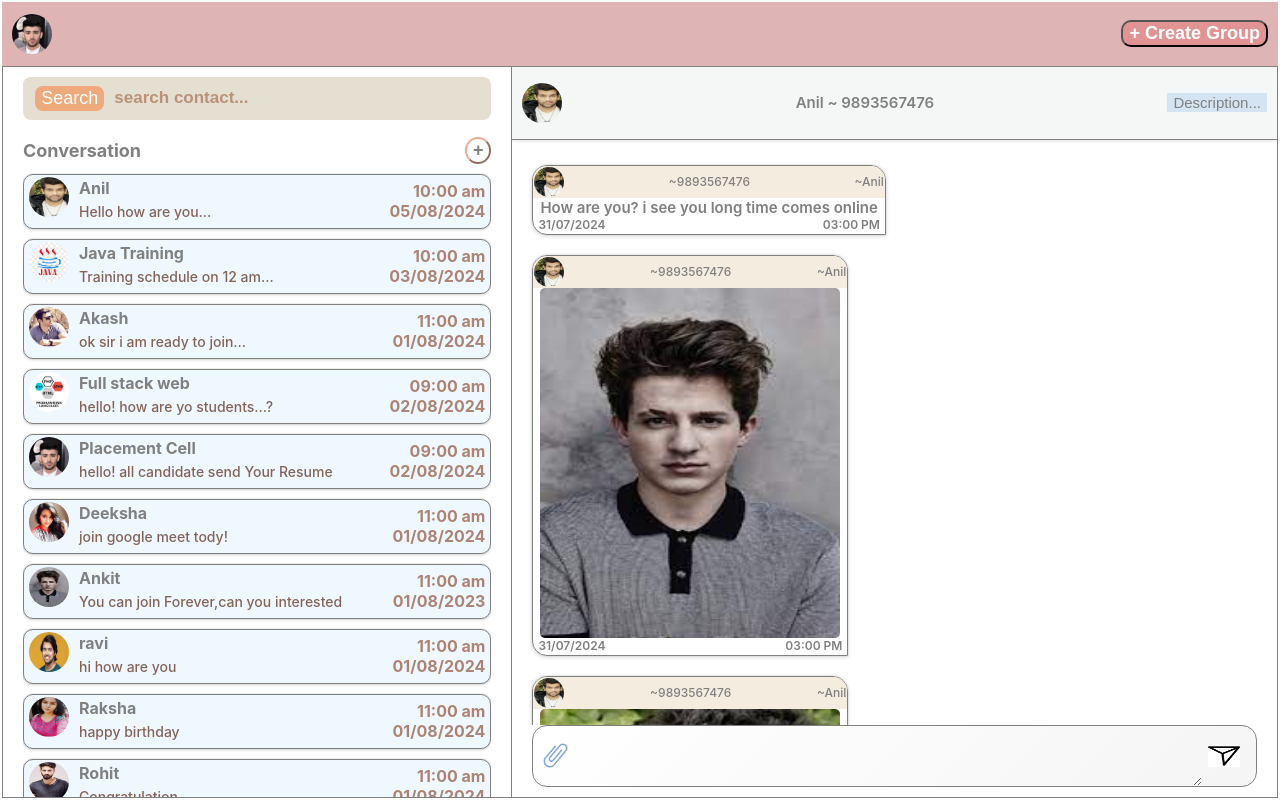
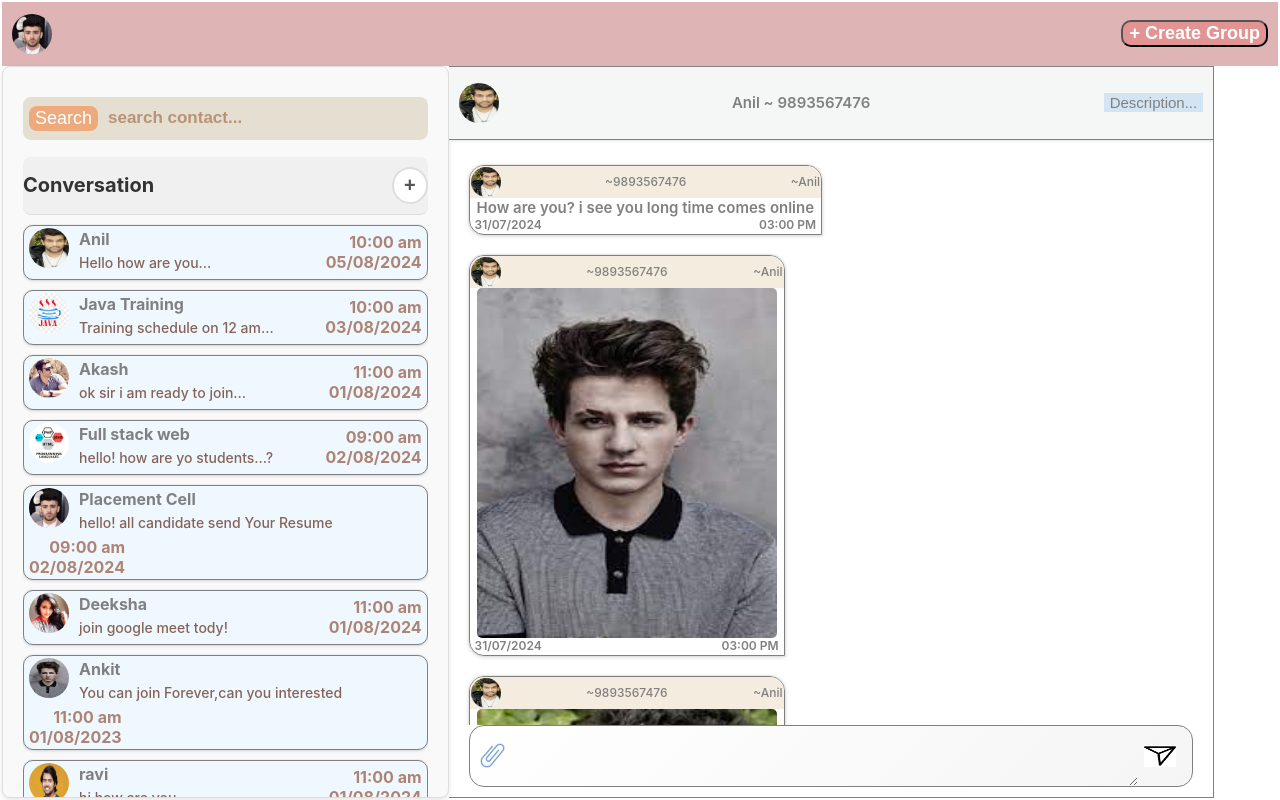
Before and after one commit to SparshAgrawa/Chat_App, a React (Create React App) app: page / in a window 1280 px wide. Built offline with nearby package versions, Linux system fonts and the light colour scheme.

Commit message:
Update contactList.css

```diff
--- a/src/styles/contactList.css
+++ b/src/styles/contactList.css
@@ -1,79 +1,97 @@
 .ContactList {
   height: 92%;
-  width: 40%;
-  border: solid 1px grey;
+  width: 35%;
+  border: 1px solid #ddd;
   display: inline-block;
   box-sizing: border-box;
   overflow: hidden;
-  margin-left: 0;
-  padding: 0 20px;
+  padding: 20px;
   position: relative;
+  background-color: #f9f9f9;
+  border-radius: 8px;
+  box-shadow: 0 2px 5px rgba(0, 0, 0, 0.1);
 }
 
 .contactsListMain {
-  overflow-x: hidden;
-  height: 90%;
-  padding-bottom: 40px;
+  overflow-y: auto;
+  height: calc(100% - 50px);
+  padding-bottom: 50px;
   box-sizing: border-box;
 }
 
 .searchResults {
-  width: 92.5%;
-  border: solid 2px grey;
-  border-top: solid 1px;
+  width: calc(100% - 20px);
+  border: 2px solid #ddd;
+  border-top: 1px solid #ddd;
   box-sizing: border-box;
-  overflow-x: hidden;
-  padding: 10px;
+  overflow-y: auto;
+  padding: 15px;
   position: absolute;
-  top: 50px;
-  padding-bottom: 20px;
-  background-color: papayawhip;
-  border-bottom-left-radius: 15px;
-  border-bottom-right-radius: 15px;
+  top: 60px;
+  background-color: #fff;
+  border-radius: 10px;
+  box-shadow: 0 2px 4px rgba(0, 0, 0, 0.1);
 }
 
 .hideSearchResultsBtn {
-  border-radius: 10px;
+  border-radius: 5px;
   outline: none;
-  border: solid 1px gray;
-  color: red;
-  background-color: peachpuff;
+  border: 1px solid #ddd;
+  color: #d9534f;
+  background-color: #f7f7f7;
   text-align: center;
-  font-weight: 400;
+  font-weight: 500;
   position: absolute;
-  top: 0;
-  right: 0;
+  top: 10px;
+  right: 10px;
+  padding: 5px 10px;
   cursor: pointer;
+  transition: background-color 0.2s, color 0.2s;
+}
+
+.hideSearchResultsBtn:hover {
+  background-color: #e6e6e6;
+  color: #c9302c;
 }
 
 .notFoundResults {
-  color: gray;
-  font-weight: 600;
+  color: #999;
+  font-weight: 500;
   text-align: center;
+  font-size: 16px;
 }
 
 .contactHeading {
   display: flex;
   align-items: center;
   width: 100%;
-  /* padding: 5px; */
   justify-content: space-between;
-  box-sizing: border-box;
-  margin-top: 0;
+  margin: 0;
+  padding: 10px 0;
+  border-bottom: 1px solid #ddd;
+  background-color: #f0f0f0;
+  border-radius: 8px;
 }
 
 .contactHeading span {
-  color: gray;
+  color: #333;
   font-weight: 700;
-  font-size: 18px;
+  font-size: 20px;
 }
 
 .contactHeading button {
-  color: gray;
+  color: #555;
   font-weight: 700;
-  font-size: 18px;
-  border-radius: 100%;
-  background-color: white;
-  border-color: rgb(232, 171, 148);
+  font-size: 20px;
+  border-radius: 50%;
+  background-color: #fff;
+  border: 2px solid #ddd;
   cursor: pointer;
+  padding: 5px 10px;
+  transition: background-color 0.2s, border-color 0.2s;
 }
+
+.contactHeading button:hover {
+  background-color: #f7f7f7;
+  border-color: #bbb;
+}
```
